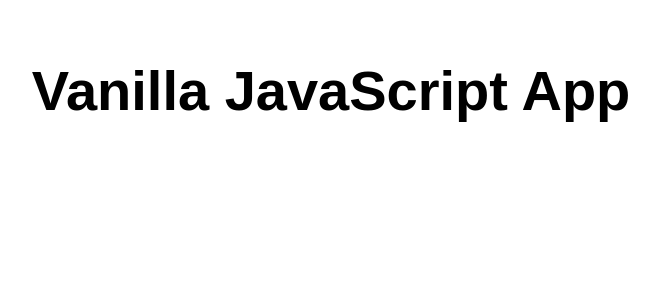
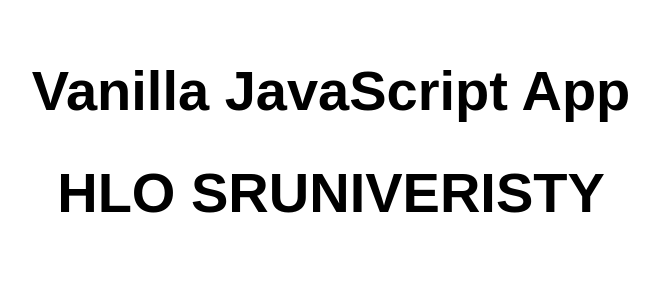
Before and after one commit to kusumasuhani/Cloudpratical, a website: page src/index.html in a window 1280 px wide. Shown: the whole page, without its empty margins (309-968 px from the left). Drawn offline with Linux system fonts and the light colour scheme.

Commit message:
index.html

```diff
--- a/src/index.html
+++ b/src/index.html
@@ -11,6 +11,7 @@
 <body>
   <main>
     <h1>Vanilla JavaScript App</h1>
+    <h1>HLO SRUNIVERISTY</h1>
   </main>
 </body>
 
```
